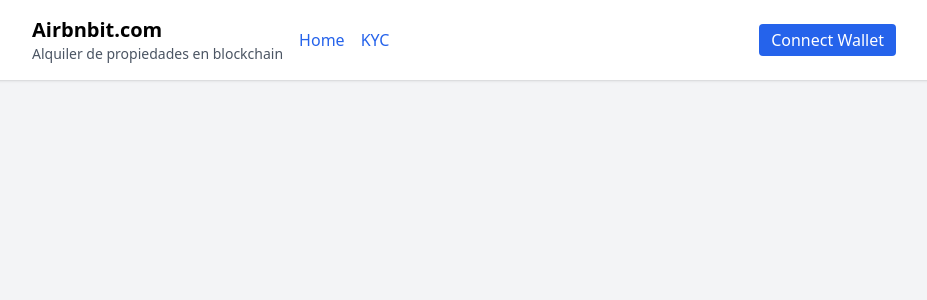
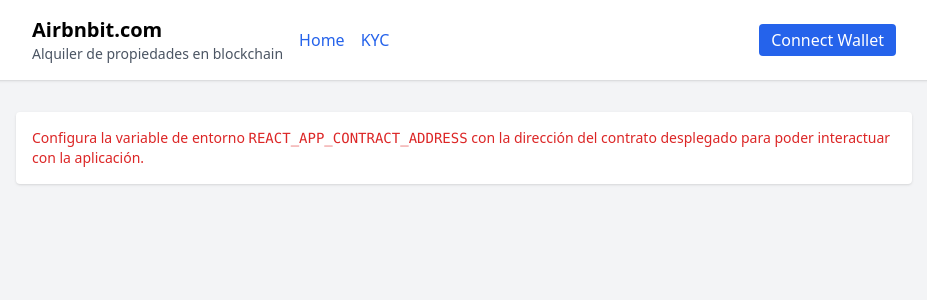
Before and after one commit to p2pdevmedia/Hackaton20025, a React (Create React App) app in the folder frontend/: page / in a window 1280 px wide. Both pictures are taken after a click on the button "KYC". Shown: the top 300 px of the page, without its empty margins (176-1103 px from the left). Built offline with nearby package versions, Linux system fonts and the light colour scheme.

Commit message:
Show helpful messages when protected pages are unavailable

```diff
--- a/frontend/src/App.js
+++ b/frontend/src/App.js
@@ -212,20 +212,48 @@ function App() {
       (!searchName || p.titulo.toLowerCase().includes(searchName.toLowerCase()))
   );
 
+  const renderProtectedContent = (content, { wrap = true } = {}) => {
+    if (!isValidAddress) {
+      const message = (
+        <p className="text-sm text-red-600">
+          Configura la variable de entorno <code>REACT_APP_CONTRACT_ADDRESS</code> con la dirección del
+          contrato desplegado para poder interactuar con la aplicación.
+        </p>
+      );
+      return wrap ? (
+        <div className="max-w-4xl mx-auto bg-white p-4 rounded shadow mb-8">{message}</div>
+      ) : (
+        message
+      );
+    }
+    if (!account) {
+      const message = (
+        <p className="text-sm text-gray-700">
+          Conecta tu wallet para acceder a esta sección.
+        </p>
+      );
+      return wrap ? (
+        <div className="max-w-4xl mx-auto bg-white p-4 rounded shadow mb-8">{message}</div>
+      ) : (
+        message
+      );
+    }
+    return content;
+  };
+
   return (
     <div className="min-h-screen bg-gray-100">
       <Navbar account={account} connect={connect} disconnect={disconnect} navigate={navigate} />
 
-      {account && isValidAddress && page === 'kyc' && (
-        <KYCForm account={account} contractAddress={contractAddress} />
-      )}
+      {page === 'kyc' &&
+        renderProtectedContent(<KYCForm account={account} contractAddress={contractAddress} />)}
 
-      {account && isValidAddress && page === 'myProperties' && (
-        <MyProperties account={account} contractAddress={contractAddress} />
-      )}
+      {page === 'myProperties' &&
+        renderProtectedContent(<MyProperties account={account} contractAddress={contractAddress} />)}
 
-      {account && isValidAddress && page === 'create' && (
+      {page === 'create' && (
         <div className="max-w-4xl mx-auto bg-white p-4 rounded shadow mb-8">
+          {renderProtectedContent(
             <div className="flex flex-col gap-4">
               <input
                 className="border p-2 rounded"
@@ -293,7 +321,9 @@ function App() {
               >
                 List Property for Rent
               </button>
-          </div>
+            </div>,
+            { wrap: false }
+          )}
         </div>
       )}
 
```
Lines whose indentation alone changed are shown as unchanged.
